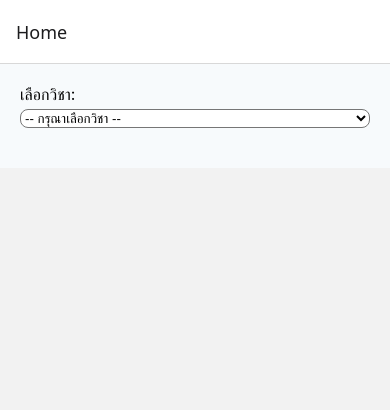
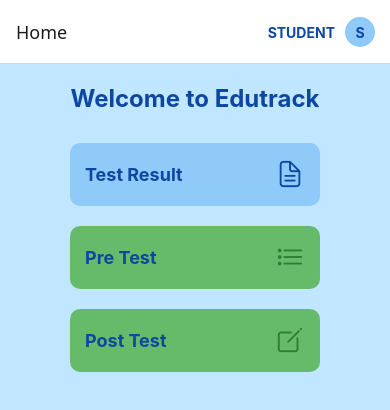
Before and after one commit to bbellechy/Edutrack, a React Native app: screen /Home in a window 390 px wide. Shown: the top 410 px of the page. Built offline with nearby package versions, Linux system fonts and the light colour scheme.

Commit message:
Update HomeScreen.js

```diff
--- a/src/screens/HomeScreen.js
+++ b/src/screens/HomeScreen.js
@@ -1,201 +1,184 @@
-import React, { useState, useEffect } from "react";
-import {
-  View,
-  Text,
-  TextInput,
-  Button,
-  Alert,
-  ScrollView,
-  TouchableOpacity,
-} from "react-native";
-import { Picker } from "@react-native-picker/picker";
-import { useNavigation } from "@react-navigation/native";
-import { doc, deleteDoc } from "firebase/firestore";
-import { firestore } from "../firebase";
-import load_test from "../services/firestore/load_test";
-import load_test_title from "../services/firestore/load_test_title";
+import React, { useState, useLayoutEffect } from 'react';
+import { View, Text, TouchableOpacity, StyleSheet, Modal } from 'react-native';
+import { Ionicons } from '@expo/vector-icons';
 
-const delete_question = async (subject, questionId) => {
-  try {
-    const questionRef = doc(
-      firestore,
-      `Tests/oCA2gAV8NVIQpx6z8Ed1/${subject}/${questionId}`
-    );
-    await deleteDoc(questionRef);
-    console.log("Deleted question:", questionId);
-  } catch (error) {
-    console.error("Error deleting question:", error);
-  }
-};
+const userTypes = ['student', 'teacher', 'parent'];
 
-const PostTestScreen = () => {
-  const [subjectID, setSubjectID] = useState("");
-  const [multipleChoiceQuestions, setMultipleChoiceQuestions] = useState([]);
-  const [shortAnswerQuestions, setShortAnswerQuestions] = useState([]);
-  const [multipleChoiceAnswers, setMultipleChoiceAnswers] = useState([]);
-  const [shortAnswers, setShortAnswers] = useState([]);
-  const [title, setTitle] = useState({});
-  const [score, setScore] = useState(null);
-  const [showAnswers, setShowAnswers] = useState(false);
-  const [correctAnswers, setCorrectAnswers] = useState([]);
-  const navigation = useNavigation();
+const HomeScreen = ({ navigation }) => {
+  const [userType, setUserType] = useState('student');
+  const [showDropdown, setShowDropdown] = useState(false);
 
-  useEffect(() => {
-    if (subjectID) {
-      console.log("📘 SubjectID changed:", subjectID);
-      fetchData(subjectID);
-    }
-  }, [subjectID]);
-
-  const fetchData = async (subject) => {
-    const question = await load_test(subject);
-    const test_title = await load_test_title(subject);
-
-    const multipleChoice = question.filter((q) => q.type === "multiple-choice");
-    const shortAnswer = question.filter((q) => q.type === "short-answer");
-
-    setTitle(test_title);
-    setMultipleChoiceQuestions(multipleChoice);
-    setShortAnswerQuestions(shortAnswer);
-    setMultipleChoiceAnswers(Array(multipleChoice.length).fill(""));
-    setShortAnswers(Array(shortAnswer.length).fill(""));
-    setCorrectAnswers(Array(multipleChoice.length + shortAnswer.length).fill(null));
-    setScore(null);
-    setShowAnswers(false);
-  };
+  useLayoutEffect(() => {
+    navigation.setOptions({
+      headerRight: () => (
+        <View style={{ flexDirection: 'row', alignItems: 'center', marginRight: 15 }}>
+          <Text style={{ color: '#0D47A1', fontWeight: 'bold', marginRight: 10 }}>
+            {userType.toUpperCase()}
+          </Text>
+          <TouchableOpacity onPress={() => setShowDropdown(true)}>
+            <View style={{
+              width: 30,
+              height: 30,
+              borderRadius: 15,
+              backgroundColor: '#90CAF9',
+              justifyContent: 'center',
+              alignItems: 'center',
+            }}>
+              <Text style={{ color: '#0D47A1', fontWeight: 'bold' }}>
+                {userType === 'student' ? 'S' : userType === 'teacher' ? 'T' : 'P'}
+              </Text>
+            </View>
+          </TouchableOpacity>
+        </View>
+      ),
+    });
+  }, [navigation, userType]);
 
   return (
-    <ScrollView contentContainerStyle={{ padding: 20, backgroundColor: "#f7fafc" }}>
-      {/* Dropdown วิชา */}
-      <View style={{ marginBottom: 20 }}>
-        <Text style={{ fontSize: 16, marginBottom: 5 }}>เลือกวิชา:</Text>
-        <Picker
-          selectedValue={subjectID}
-          onValueChange={(itemValue) => setSubjectID(itemValue)}
-          style={{ backgroundColor: "#fff", borderRadius: 8 }}
-        >
-          <Picker.Item label="-- กรุณาเลือกวิชา --" value="" />
-          <Picker.Item label="คณิตศาสตร์" value="Math" />
-          <Picker.Item label="วิทยาศาสตร์" value="Science" />
-          <Picker.Item label="ภาษาไทย" value="Thai" />
-        </Picker>
-      </View>
+    <View style={styles.container}>
 
-      {subjectID !== "" && (
-        <View>
-          <View style={{ alignItems: "center", marginBottom: 20 }}>
-            <Text style={{ fontSize: 24, fontWeight: "bold" }}>{title?.title || ""}</Text>
-            <Text style={{ fontSize: 16 }}>{title?.description || ""}</Text>
+      {/* Dropdown Modal */}
+      <Modal transparent={true} visible={showDropdown} animationType="fade">
+        <TouchableOpacity style={styles.dropdownOverlay} onPress={() => setShowDropdown(false)}>
+          <View style={styles.dropdown}>
+            {userTypes.map((item) => (
+              <TouchableOpacity key={item} style={styles.dropdownItem} onPress={() => {
+                setUserType(item);
+                setShowDropdown(false);
+              }}>
+                <Text>{item.toUpperCase()}</Text>
+              </TouchableOpacity>
+            ))}
           </View>
+        </TouchableOpacity>
+      </Modal>
 
-          {/* Multiple Choice */}
-          {multipleChoiceQuestions.map((item, index) => (
-            <View key={index} style={{ marginBottom: 20 }}>
-              <Text style={{ fontSize: 16, fontWeight: "600", marginBottom: 10 }}>
-                {item.question}
-              </Text>
-              {item.choices.map((choice, choiceIndex) => {
-                const choiceLabels = ["1.", "2.", "3.", "4."];
-                const isSelected = multipleChoiceAnswers[index] === choice;
-                const isCorrect = item.correctAnswer === choice;
-                const isIncorrect = isSelected && !isCorrect;
+      <Text style={styles.title}>Welcome to Edutrack</Text>
 
-                return (
-                  <TouchableOpacity
-                    key={choiceIndex}
-                    onPress={() => {
-                      const newAnswers = [...multipleChoiceAnswers];
-                      newAnswers[index] = choice;
-                      setMultipleChoiceAnswers(newAnswers);
-                    }}
-                    style={{
-                      backgroundColor: showAnswers
-                        ? isCorrect
-                          ? "#d1fae5" // เขียวอ่อน
-                          : isIncorrect
-                          ? "#fee2e2" // แดงอ่อน
-                          : "#f3f4f6"
-                        : isSelected
-                        ? "#bfdbfe" // ฟ้าอ่อน
-                        : "#f9fafb",
-                      padding: 10,
-                      borderRadius: 8,
-                      marginBottom: 5,
-                    }}
-                  >
-                    <Text style={{ fontSize: 16 }}>
-                      {choiceLabels[choiceIndex]} {choice}
-                    </Text>
-                  </TouchableOpacity>
-                );
-              })}
-              {showAnswers && (
-                <Text style={{ color: "green", marginTop: 5 }}>
-                  ✅ คำตอบที่ถูกต้อง: {item.correctAnswer}
-                </Text>
-              )}
-              {/* ปุ่มลบคำถาม */}
-              <Button
-                title="🗑️ ลบคำถาม"
-                color="#dc2626"
-                onPress={async () => {
-                  await delete_question(subjectID, item.id);
-                  await fetchData(subjectID);
-                }}
-              />
+      {userType === 'student' && (
+        <>
+          <TouchableOpacity style={styles.card} onPress={() => navigation.navigate('TestResult')}>
+            <View style={styles.cardContent}>
+              <Text style={styles.cardTitle}>Test Result</Text>
+              <Ionicons name="document-text-outline" size={30} color="#0D47A1" />
             </View>
-          ))}
+          </TouchableOpacity>
 
-          {/* Short Answer */}
-          {shortAnswerQuestions.map((item, index) => (
-            <View key={index} style={{ marginBottom: 20 }}>
-              <Text style={{ fontSize: 16, fontWeight: "600", marginBottom: 10 }}>
-                {item.question}
-              </Text>
-              <TextInput
-                value={shortAnswers[index]}
-                onChangeText={(text) => {
-                  const newAnswers = [...shortAnswers];
-                  newAnswers[index] = text;
-                  setShortAnswers(newAnswers);
-                }}
-                multiline
-                numberOfLines={3}
-                style={{
-                  height: 50,
-                  borderColor: showAnswers
-                    ? correctAnswers[multipleChoiceQuestions.length + index]
-                      ? "#4CAF50"
-                      : "#FF5733"
-                    : "#d1d5db",
-                  borderWidth: 1,
-                  borderRadius: 8,
-                  paddingHorizontal: 10,
-                  paddingVertical: 5,
-                  marginBottom: 10,
-                }}
-                placeholder="พิมพ์คำตอบของคุณที่นี่..."
-              />
-              {showAnswers && (
-                <Text style={{ color: "green", marginBottom: 5 }}>
-                  ✅ คำตอบที่ถูกต้อง: {item.correctAnswer}
-                </Text>
-              )}
-              {/* ปุ่มลบคำถาม */}
-              <Button
-                title="🗑️ ลบคำถาม"
-                color="#dc2626"
-                onPress={async () => {
-                  await delete_question(subjectID, item.id);
-                  await fetchData(subjectID);
-                }}
-              />
+          <TouchableOpacity
+            style={[styles.card, styles.greenCard]}
+            onPress={() => navigation.navigate('SubjectSelect', { testType: 'PreTest' })}>
+            <View style={styles.cardContent}>
+              <Text style={styles.cardTitle}>Pre Test</Text>
+              <Ionicons name="list-outline" size={30} color="#2E7D32" />
             </View>
-          ))}
-        </View>
+          </TouchableOpacity>
+
+          <TouchableOpacity
+            style={[styles.card, styles.greenCard]}
+            onPress={() => navigation.navigate('SubjectSelect', { testType: 'PostTest' })}>
+            <View style={styles.cardContent}>
+              <Text style={styles.cardTitle}>Post Test</Text>
+              <Ionicons name="create-outline" size={30} color="#2E7D32" />
+            </View>
+          </TouchableOpacity>
+        </>
       )}
-    </ScrollView>
+
+      {userType === 'teacher' && (
+        <>
+          <TouchableOpacity style={styles.card} onPress={() => navigation.navigate('Dashboard')}>
+            <View style={styles.cardContent}>
+              <Text style={styles.cardTitle}>Dashboard</Text>
+              <Ionicons name="bar-chart-outline" size={30} color="#0D47A1" />
+            </View>
+          </TouchableOpacity>
+
+          <TouchableOpacity
+            style={[styles.card, styles.greenCard]}
+            onPress={() => navigation.navigate('DeletePreTest', { testType: 'PreTest' })}>
+            <View style={styles.cardContent}>
+              <Text style={styles.cardTitle}>Delete Pre Test</Text>
+              <Ionicons name="create-outline" size={30} color="#2E7D32" />
+            </View>
+          </TouchableOpacity>
+
+          <TouchableOpacity
+            style={[styles.card, styles.greenCard]}
+            onPress={() => navigation.navigate('DeletePostTest', { testType: 'PostTest' })}>
+            <View style={styles.cardContent}>
+              <Text style={styles.cardTitle}>Delete Post Test</Text>
+              <Ionicons name="create-outline" size={30} color="#2E7D32" />
+            </View>
+          </TouchableOpacity>
+        </>
+      )}
+
+      {userType === 'parent' && (
+        <>
+          <TouchableOpacity style={styles.card} onPress={() => navigation.navigate('ParentResult')}>
+            <View style={styles.cardContent}>
+              <Text style={styles.cardTitle}>Parent Result</Text>
+              <Ionicons name="people-outline" size={30} color="#0D47A1" />
+            </View>
+          </TouchableOpacity>
+        </>
+      )}
+    </View>
   );
 };
 
-export default PostTestScreen;
+const styles = StyleSheet.create({
+  container: {
+    flex: 1,
+    justifyContent: 'top',
+    alignItems: 'center',
+    backgroundColor: '#C0E7FF',
+    padding: 20,
+  },
+  title: {
+    fontSize: 24,
+    fontWeight: 'bold',
+    marginBottom: 20,
+    color: '#0D47A1',
+  },
+  card: {
+    backgroundColor: '#90CAF9',
+    padding: 15,
+    borderRadius: 10,
+    width: 250,
+    marginVertical: 10,
+    alignItems: 'center',
+  },
+  greenCard: {
+    backgroundColor: '#66BB6A',
+  },
+  cardContent: {
+    flexDirection: 'row',
+    justifyContent: 'space-between',
+    alignItems: 'center',
+    width: '100%',
+  },
+  cardTitle: {
+    fontSize: 18,
+    fontWeight: 'bold',
+    color: '#0D47A1',
+  },
+  dropdownOverlay: {
+    flex: 1,
+    justifyContent: 'center',
+    alignItems: 'center',
+    backgroundColor: 'rgba(0,0,0,0.3)',
+  },
+  dropdown: {
+    backgroundColor: 'white',
+    padding: 10,
+    borderRadius: 8,
+    width: 150,
+  },
+  dropdownItem: {
+    paddingVertical: 10,
+    alignItems: 'center',
+  },
+});
+
+export default HomeScreen;
```
